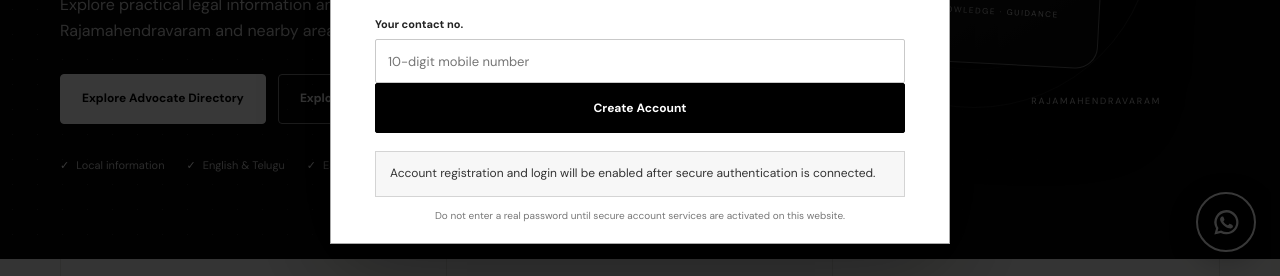
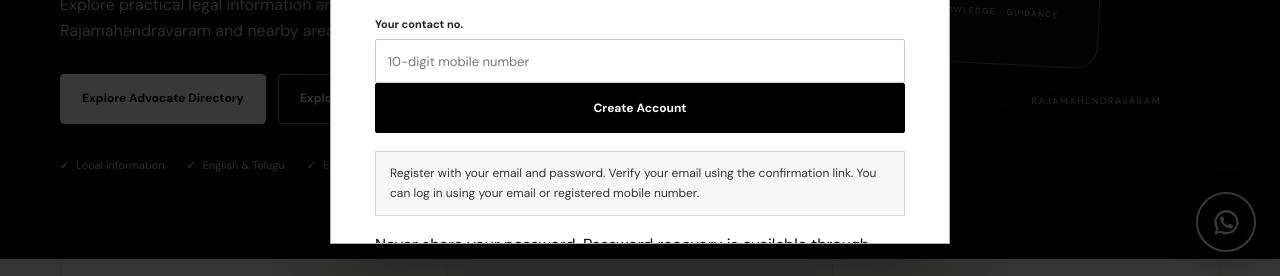
Before and after one commit to Sathishdigital/rajahmundry.legal, a plain HTML site: page index.html in a window 1280 px wide. Both pictures are taken after a click on the button "For Clients". Shown: the part 524-800 px from the top of the page. Drawn offline with nearby package versions, Linux system fonts and the light colour scheme.

Commit message:
Add Supabase script and update account section

```diff
--- a/index.html
+++ b/index.html
@@ -13,6 +13,7 @@
   <link rel="preconnect" href="https://fonts.gstatic.com" crossorigin>
   <link href="https://fonts.googleapis.com/css2?family=DM+Sans:wght@400;500;600;700&family=Playfair+Display:wght@600;700;800&display=swap" rel="stylesheet">
   <link rel="stylesheet" href="style.css">
+  <script src="https://cdn.jsdelivr.net/npm/@supabase/supabase-js@2"></script>
   <script src="script.js" defer></script>
 </head>
 <body>
@@ -378,8 +379,14 @@
         </div>
         <button class="button button-dark modal-submit" type="submit">Log In</button>
       </form>
-      <p class="account-status" id="accountStatus" role="status" aria-live="polite">Account registration and login will be enabled after secure authentication is connected.</p>
-      <p class="modal-footnote">Do not enter a real password until secure account services are activated on this website.</p>
+      <section id="clientDashboard" class="account-dashboard" hidden aria-live="polite">
+        <h3>Welcome to your client account</h3>
+        <p id="clientDashboardEmail"></p>
+        <p id="clientDashboardPhone"></p>
+        <button class="button button-dark modal-submit" id="clientLogoutButton" type="button">Log Out</button>
+      </section>
+      <p class="account-status" id="accountStatus" role="status" aria-live="polite">Register with your email and password. Verify your email using the confirmation link. You can log in using your email or registered mobile number.</p>
+      <p class="account-footnote">Never share your password. Password recovery is available through your registered email address.</p>
     </section>
   </div>
 
```
